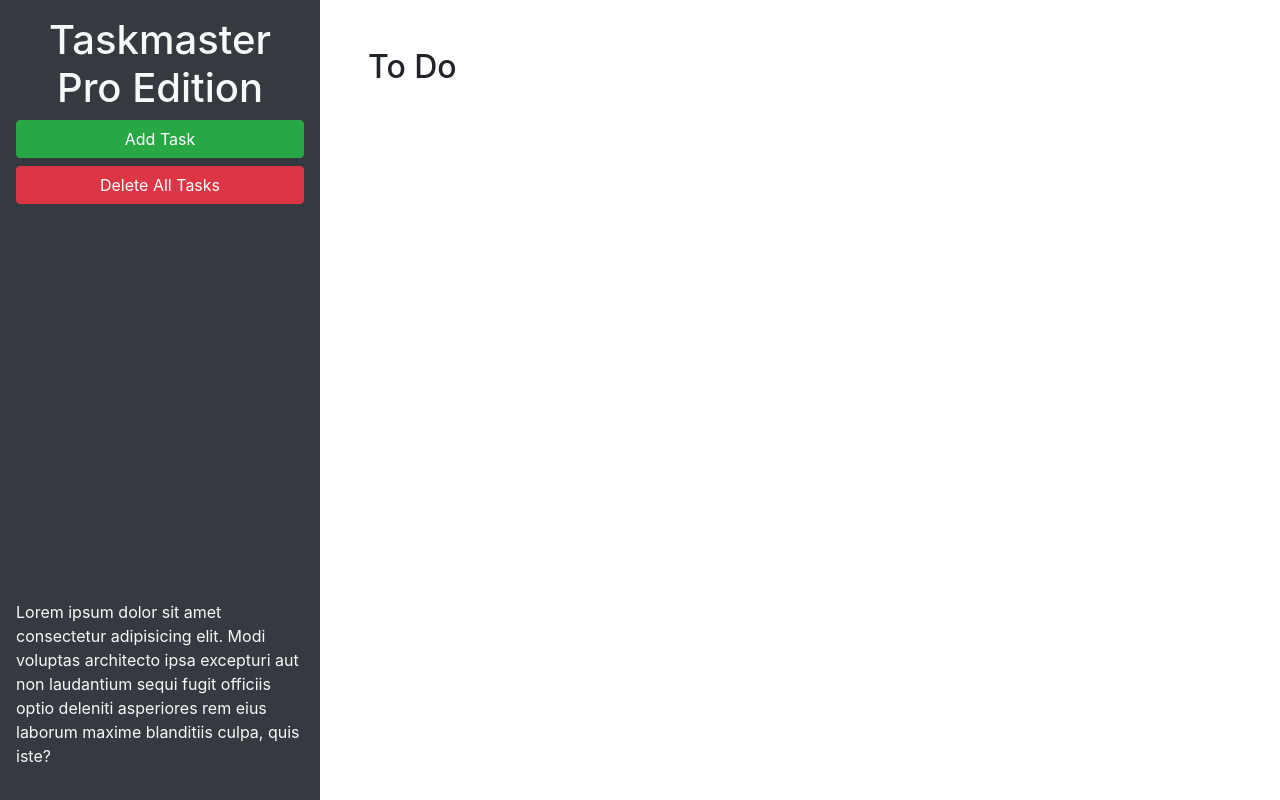
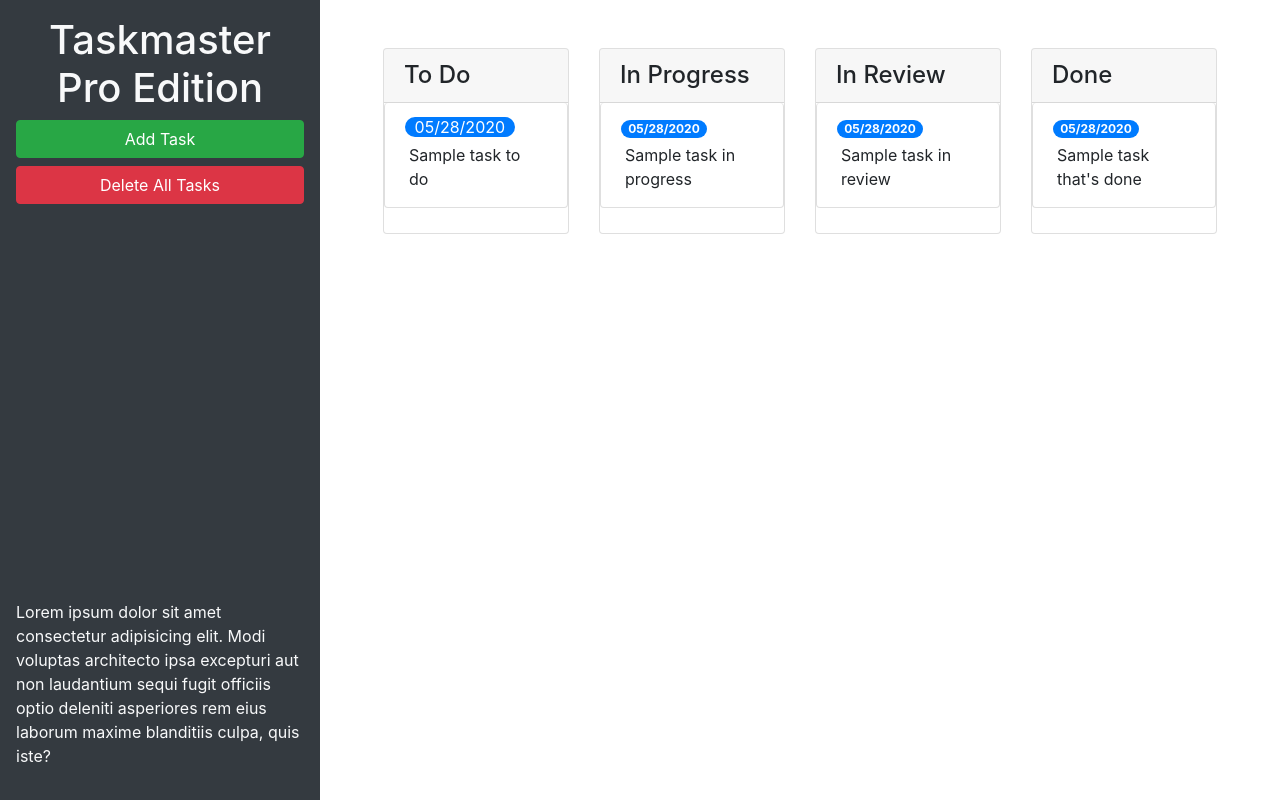
Before and after one commit to yakattak/taskmaster-pro, a plain HTML site: page index.html in a window 1280 px wide. Drawn offline with nearby package versions, Linux system fonts and the light colour scheme.

Commit message:
updated form modal and bootstrap for diffrent media

```diff
--- a/index.html
+++ b/index.html
@@ -24,10 +24,60 @@
       </p>
     </header>
     <main class="col-12 col-lg-9">
-      <div class="m-5">
-        <h2>To Do</h2>
-        <ul id="list-toDo" class="list-group"> </ul>
+      <div class="m-5 row justify-content-around">
+        <!-- todo start -->
+        <div class="col-12 col-md-6 col-xl-3 mb-3">
+          <div class="card">
+            <h4 class="card-header">To Do</h4>
+            <ul id="list-toDo" class="list-group">
+             <li class="list-group-item">
+                <span class = "bad badge-primary badge-pill">05/28/2020</span>
+                <p class="m-1">Sample task to do</p>
+              </li>
+            </ul>
+          </div>
+        </div>
+        <!-- todo end -->
+        <!-- in progress start -->
+        <div class="col-12 col-md-6 col-xl-3 mb-3">
+          <div class="card">
+            <h4 class="card-header">In Progress</h4>
+            <ul id="list-inProgress" class="list-group">
+              <li class="list-group-item">
+                <span class="badge badge-primary badge-pill">05/28/2020</span>
+                <p class="m-1">Sample task in progress</p>
+              </li>
+            </ul>
+          </div>
+        </div>
+        <!-- in progress end -->
+        <!-- in review start -->
+        <div class="col-12 col-md-6 col-xl-3 mb-3">
+          <div class="card">
+            <h4 class="card-header">In Review</h4>
+            <ul id="list-inReview" class="list-group">
+              <li class="list-group-item">
+                <span class="badge badge-primary badge-pill">05/28/2020</span>
+                <p class="m-1">Sample task in review</p>
+              </li>
+            </ul>
+          </div>
+        </div>
+        <!-- in review end -->
+        <!-- done start -->
+        <div class="col-12 col-md-6 col-xl-3 mb-3">
+          <div class="card">
+            <h4 class="card-header">Done</h4>
+            <ul id="list-done" class="list-group">
+              <li class="list-group-item">
+                <span class="badge badge-primary badge-pill">05/28/2020</span>
+                <p class="m-1">Sample task that's done</p>
+              </li>
+            </ul>
+          </div>
+        </div>
       </div>
+
     </main>
   </div>
 
@@ -46,11 +96,11 @@
           <form>
             <div class="form-group">
               <label for="modalTaskDescription">Task description</label>
-              <textarea id="modalTaskDescription" rows="3"></textarea>
+              <textarea id="modalTaskDescription" rows="3"class="form-control"></textarea>
             </div>
             <div class="form-group">
               <label for="modalDueDate">Due date</label>
-              <input type="text" id="modalDueDate" placeholder="mm/dd/yyyy" autocomplete="off" />
+              <input type="text" class="form-control" id="modalDueDate" placeholder="mm/dd/yyyy" autocomplete="off" />
             </div>
           </form>
         </div>
```
